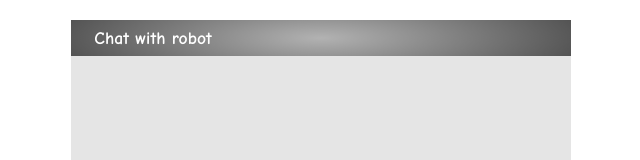
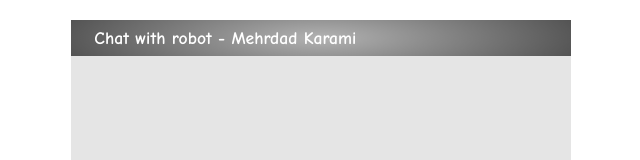
Before and after one commit to metao1/angular-robot-chat, a website: page client/index.html in a window 1280 px wide. Shown: the top 160 px of the page, without its empty margins (319-959 px from the left). Drawn offline with nearby package versions, Linux system fonts and the light colour scheme; some packages are replaced by stand-ins of ours; a web font is replaced by a local one.

Commit message:
modify title

```diff
--- a/client/index.html
+++ b/client/index.html
@@ -25,7 +25,7 @@
 
         <div class="left">
             <span class="icon typicons-message"></span>
-            <h1>Chat with robot</h1>
+            <h1>Chat with robot - Mehrdad Karami</h1>
         </div>
 
         <div class="right">
```
